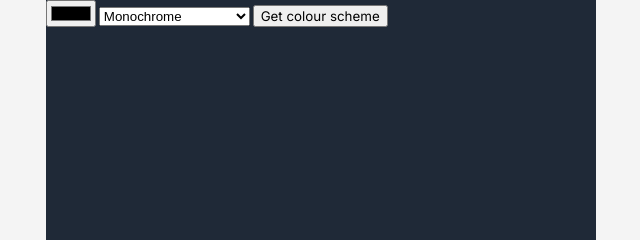
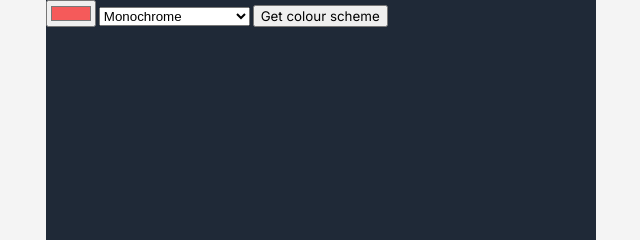
Before and after one commit to Andsou/colour-scheme-generator, a plain HTML site: page index.html in a window 1280 px wide. Shown: the top 240 px of the page, 319-959 px from the left. Drawn offline with Linux system fonts and the light colour scheme; no server answers.

Commit message:
Added a default colour value to the color selector input

```diff
--- a/index.html
+++ b/index.html
@@ -15,14 +15,19 @@
   <body>
     <div class="colour-generator">
       <header>
-        <input type="color" id="colour-input" name="colour-input" />
+        <input
+          type="color"
+          id="colour-input"
+          name="colour-input"
+          value="#F55A5A"
+        />
         <select id="colour-dropdown" name="colour-dropdown">
           <option value="monochrome">Monochrome</option>
           <option value="monochrome-dark">Monochrome-dark</option>
           <option value="monochrome-light">Monochrome-light</option>
           <option value="analogic">Analogic</option>
           <option value="complement">Complement</option>
-          <option value="analogic-complemment">Analogic-complement</option>
+          <option value="analogic-complement">Analogic-complement</option>
           <option value="triad">Traid</option>
         </select>
         <button id="colour-btn" type="button">Get colour scheme</button>
```
